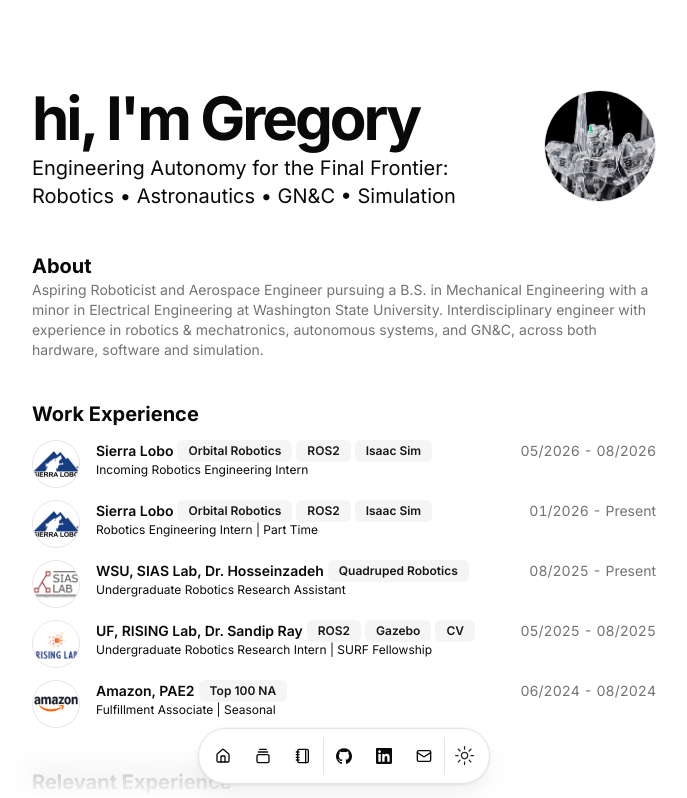
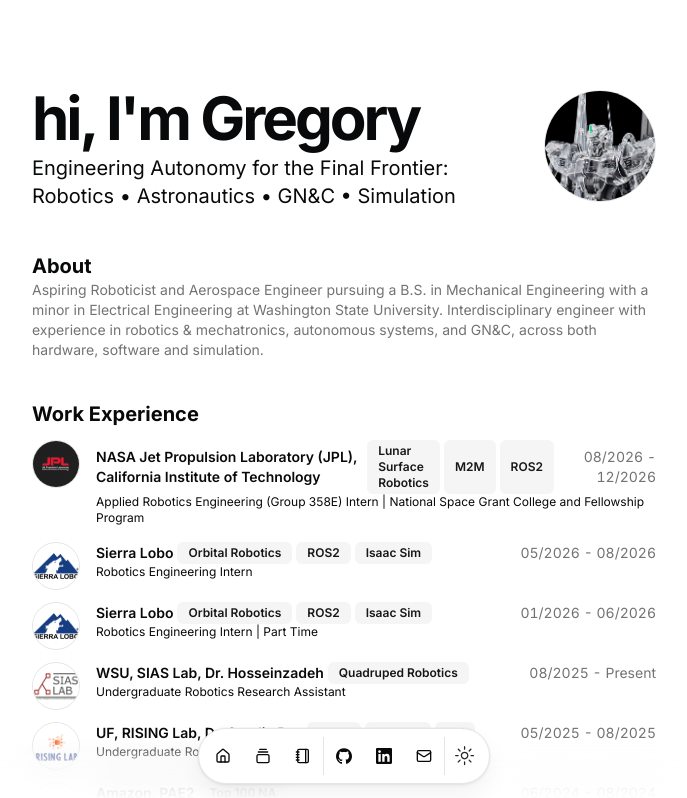
Before and after one commit to sangregoriokimpo/personalwebsite, a Next.js app: page / in a window 1280 px wide. Shown: the top 798 px of the page, without its empty margins (296-983 px from the left). Built offline with nearby package versions, Linux system fonts and the light colour scheme.

Commit message:
feat: update resume, add incoming jpl role

```diff
--- a/src/data/resume.tsx
+++ b/src/data/resume.tsx
@@ -69,16 +69,28 @@
 
   work: [
     {
+      company: "NASA Jet Propulsion Laboratory (JPL), California Institute of Technology",
+      href: "https://www.jpl.nasa.gov/",
+      badges: ["Lunar Surface Robotics","M2M","ROS2"],
+      location: "Pasadena, CA",
+      title: "Applied Robotics Engineering (Group 358E) Intern | National Space Grant College and Fellowship Program",
+      logoUrl: "/jpllogo0.jpg",
+      start: "08/2026",
+      end: "12/2026",
+      description:
+        "Selected to develop and demonstrate lunar mobility, manipulation, and mobile-manipulator capabilities supporting NASA Moon to Mars (M2M) objectives.",
+    },
+    {
       company: "Sierra Lobo",
       href: "https://sierralobo.com/",
       badges: ["Orbital Robotics","ROS2","Isaac Sim"],
       location: "Milan, OH",
-      title: "Incoming Robotics Engineering Intern",
+      title: "Robotics Engineering Intern",
       logoUrl: "/sierralobo.png",
       start: "05/2026",
       end: "08/2026",
       description:
-        "Incoming Summer 2026 Co-op Intern in Orbital Robotics, focused on simulation and autonomy development using ROS and Isaac Sim.",
+        "Developed autonomy and simulation workflows for orbital robotics using ROS and Isaac Sim, including HIL programming for a UFACTORY xArm7, CubeSat avionics and thrust-vector control, PCL- and odometry-based deployment simulations, and PID/EKF tuning in Python and MATLAB as a continuation of the SSTI project.",
     },
     {
       company: "Sierra Lobo",
@@ -88,9 +100,9 @@
       title: "Robotics Engineering Intern | Part Time",
       logoUrl: "/sierralobo.png",
       start: "01/2026",
-      end: "Present",
+      end: "06/2026",
       description:
-        "Co-op in Autonomy and Simulation for Orbital Robotics and Satellite Workflows. Developing ROS2-based simulation environments in Isaac Sim for satellite servicing and on-orbit assembly, with a focus on GNC algorithm development and testing.",
+        "Developed ROS 2 and Isaac Sim environments for orbital robotics, satellite servicing, and on-orbit assembly, incorporating Clohessy–Wiltshire orbital propagation with an RK4 solver, NVIDIA Lula inverse kinematics for autonomous manipulation, and RCS thrust-vectoring logic for spacecraft GNC testing as part of SSTI, a joint U.S. Space Force and Ohio university satellite-servicing program.",
     },
     {
       company: "WSU, SIAS Lab, Dr. Hosseinzadeh",
```
Also changed, not shown: public/jpllogo.jpg (added), public/jpllogo0.jpg (added).
